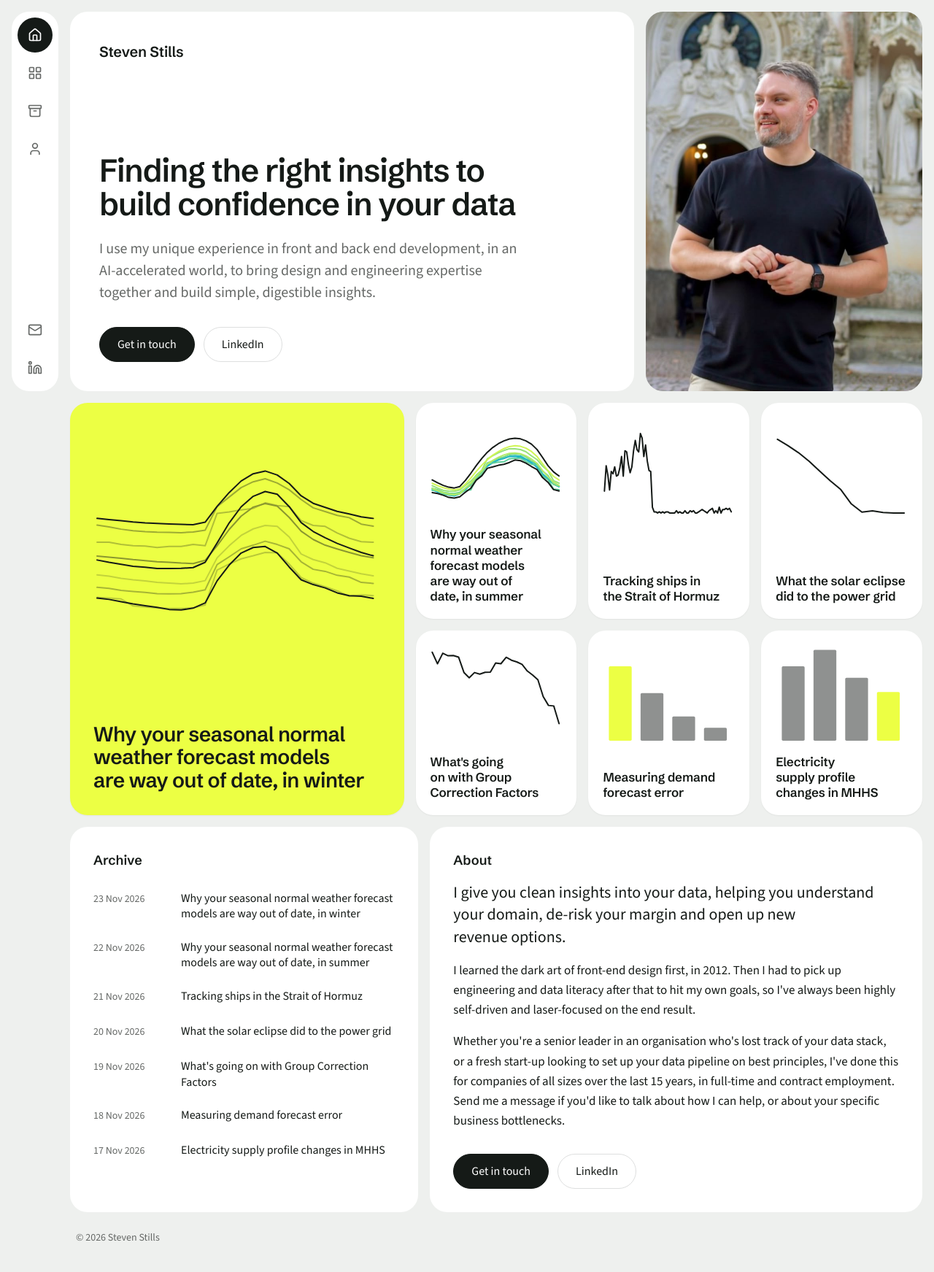
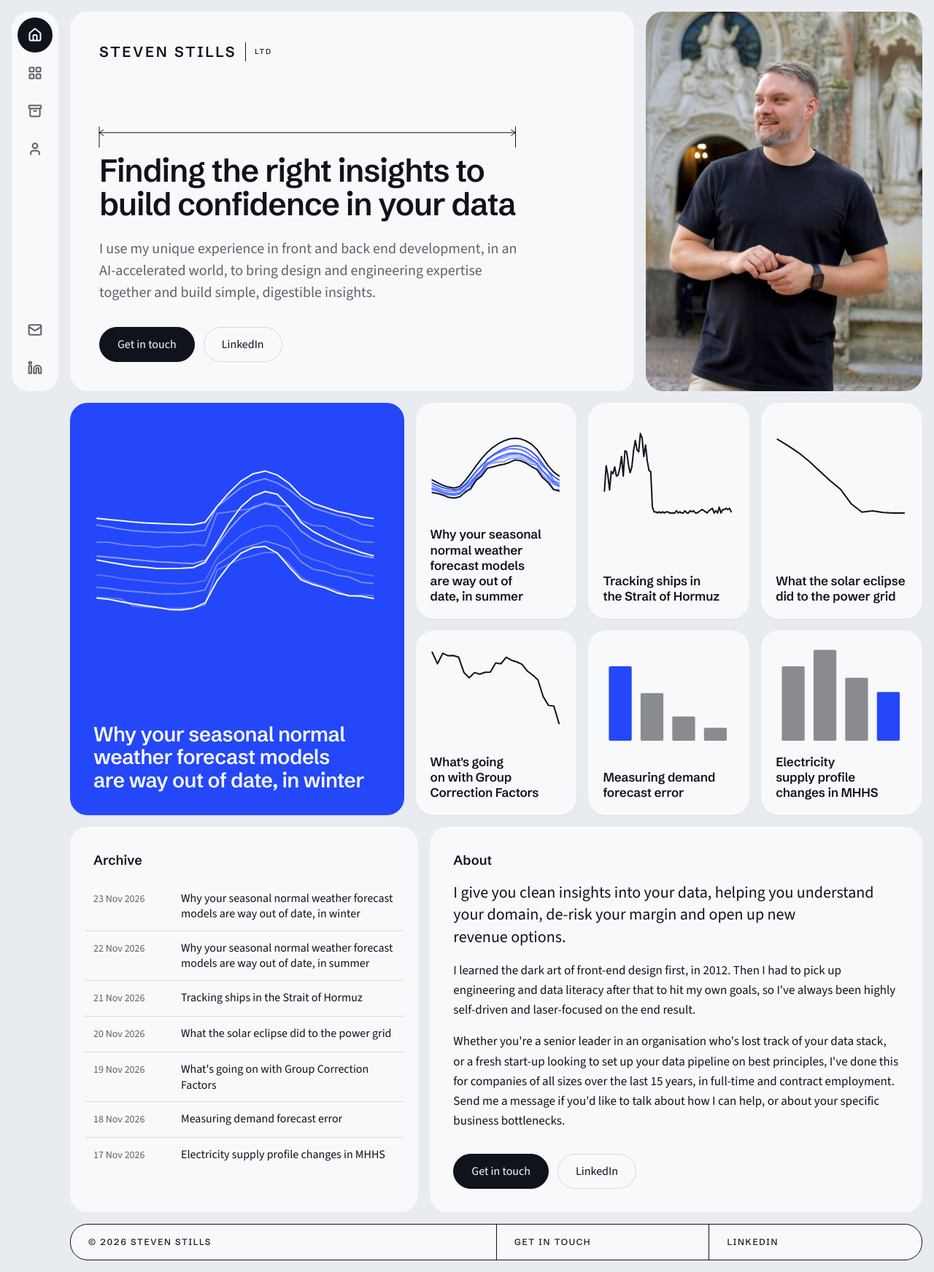
Before and after one commit to steven-stills-dev/stevenstills.com, a React (Vite) app: page / in a window 1280 px wide. Shown: the whole page at 73% size. Built offline with nearby package versions, Linux system fonts and the light colour scheme.

Commit message:
pared the palette back to cobalt, off-whites and blacks and rebuilt the page around the wordmark (#41)

```diff
--- /dev/null
+++ b/src/components/Wordmark.tsx
@@ -0,0 +1,4 @@
+/** The Steven Stills Ltd wordmark: caps, a thin rule, then LTD at half size. It takes its size from the font size around it. */
+export default function Wordmark() {
+  return <span className="wm" translate="no">Steven Stills<i aria-hidden="true" /><small>Ltd</small></span>;
+}
--- a/src/pages/Brand.tsx
+++ b/src/pages/Brand.tsx
@@ -2,19 +2,19 @@ import { useEffect } from "react";
 import { Link } from "react-router-dom";
 import { token } from "../lib/format";
 import { usePageMeta } from "../lib/meta";
+import Wordmark from "../components/Wordmark";
 import "./dash.css";
 
 // `share` is each colour's rough share of any screen: the first two carry the page, the accent marks one thing, the last two are small.
 const COLOURS = [
-  { name: "White", v: "--b-white", rank: "Primary", role: "Every panel, and the nav rail", on: "--b-ink", share: 64 },
+  { name: "Paper", v: "--b-paper", rank: "Primary", role: "Every panel, and the nav rail", on: "--b-ink", share: 64 },
   { name: "Mist", v: "--b-mist", rank: "Ground", role: "Tints the page behind the panels", on: "--b-ink", share: 20 },
-  { name: "Ink", v: "--b-ink", rank: "Ink", role: "All text, every mark in a figure, the one solid button and the marker on the nav rail", on: "--b-white", share: 8 },
-  { name: "Lime", v: "--b-lime", rank: "Accent", role: "The fill of the one featured panel, never a line or text on white", on: "--b-ink", share: 7 },
-  { name: "Aqua", v: "--b-aqua", rank: "Minor", role: "The cool line of a temperature figure, nothing else", on: "--b-ink", share: 1 },
+  { name: "Ink", v: "--b-ink", rank: "Ink", role: "All text, the lines that carry a figure, the one solid button and the marker on the nav rail", on: "--b-paper", share: 8 },
+  { name: "Cobalt", v: "--b-cobalt", rank: "Accent", role: "The one featured panel, and the usable mark in a figure", on: "--b-paper", share: 8 },
 ];
 const PAIRS: [string, string, string][] = [
-  ["Ink", "White", "All text and every mark on a panel"], ["White", "Ink", "The solid button and the marker on the nav rail"], ["Ink", "Lime", "The featured panel"],
-  ["Aqua", "White", "The cool line, never text"],
+  ["Ink", "Paper", "All text on a panel"], ["Paper", "Ink", "The solid button and the marker on the nav rail"], ["Paper", "Cobalt", "The featured panel"],
+  ["Cobalt", "Paper", "The usable mark in a figure"],
 ];
 
 const lum = (hex: string) => {
@@ -24,7 +24,7 @@ const lum = (hex: string) => {
 /** WCAG contrast ratio between two hex colours. */
 const contrast = (a: string, b: string) => { const [hi, lo] = [lum(a), lum(b)].sort((x, y) => y - x); return (hi + 0.05) / (lo + 0.05); };
 
-/** The five brand colours, the pairs they may be used in, and the type. */
+/** The brand colours, the pairs they may be used in, and the type. */
 export default function Brand() {
   usePageMeta("Brand");
   useEffect(() => { document.documentElement.classList.add("dash-on"); return () => document.documentElement.classList.remove("dash-on"); }, []);
@@ -33,12 +33,12 @@ export default function Brand() {
     <div className="dash plain">
       <main className="brand">
         <header className="d-top">
-          <Link to="/" className="name" translate="no">Steven Stills</Link>
+          <Link to="/" className="name" aria-label="Steven Stills Ltd"><Wordmark /></Link>
           <Link to="/#insights">Insights</Link>
         </header>
         <div className="panel"><h1 className="d-h">Brand colours and type</h1></div>
         <section className="panel" aria-labelledby="b-c">
-          <h2 id="b-c" className="panel-h">Five colours, in the proportion they are used</h2>
+          <h2 id="b-c" className="panel-h">Colours, in the proportion they are used</h2>
           <div className="shares" role="img" aria-label={COLOURS.map((c) => `${c.name} ${c.share}%`).join(", ")}>
             {COLOURS.map((c) => <i key={c.name} style={{ flexGrow: c.share, background: `var(${c.v})` }} />)}
           </div>
@@ -61,7 +61,7 @@ export default function Brand() {
                   <tr key={fg + bg}>
                     <td>{r >= 4.5
                       ? <span className="chip" style={{ color: hex[fg], background: hex[bg] }}>{fg} on {bg}</span>
-                      : <span className="chip" style={{ color: hex[bg === "Ink" ? "White" : "Ink"], background: hex[bg] }}><i style={{ background: hex[fg] }} />{fg} on {bg}</span>}</td>
+                      : <span className="chip" style={{ color: hex[bg === "Ink" ? "Paper" : "Ink"], background: hex[bg] }}><i style={{ background: hex[fg] }} />{fg} on {bg}</span>}</td>
                     <td>{use}</td><td>{r.toFixed(1)}:1</td><td>{r >= 4.5 ? "All text" : r >= 3 ? "Large text and graphics" : "Decoration only"}</td>
                   </tr>
                 );
--- a/src/pages/Home.tsx
+++ b/src/pages/Home.tsx
@@ -3,6 +3,7 @@ import { useLocation, useNavigate, useSearchParams } from "react-router-dom";
 import { Archive, ChevronLeft, ChevronRight, Home as HomeIcon, LayoutGrid, Linkedin, Mail, User, X } from "lucide-react";
 import { INSIGHTS, type Insight } from "../insights";
 import Figure from "../components/Figure";
+import Wordmark from "../components/Wordmark";
 import { usePageMeta } from "../lib/meta";
 import "./dash.css";
 
@@ -36,6 +37,8 @@ export default function Home() {
   const [at, setAt] = useState(0);
   const sheet = useRef<HTMLDialogElement>(null);
   const from = useRef<{ x: number; y: number } | null>(null);
+  const hero = useRef<HTMLElement>(null);
+  const dim = useRef<SVGSVGElement>(null);
   const it = open >= 0 ? INSIGHTS[open] : null;
 
   useEffect(() => { document.documentElement.classList.add("dash-on"); return () => document.documentElement.classList.remove("dash-on"); }, []);
@@ -47,6 +50,26 @@ export default function Home() {
     }, { rootMargin: "-45% 0px -50% 0px" });
     SECTIONS.forEach((s) => { const el = document.getElementById(s.id); if (el) io.observe(el); });
     return () => io.disconnect();
+  }, []);
+
+  // one dimension mark spans the headline's longest line, 24px above it; redrawn when the hero changes size
+  useEffect(() => {
+    const box = hero.current, svg = dim.current, h = box?.querySelector(".d-h");
+    if (!box || !svg || !h) return;
+    const draw = () => {
+      const o = box.getBoundingClientRect(), range = document.createRange();
+      range.selectNodeContents(h);
+      const lines = [...range.getClientRects()];
+      if (!lines.length) return;
+      const L = Math.min(...lines.map((r) => r.left)) - o.left, R = Math.max(...lines.map((r) => r.right)) - o.left, y = Math.min(...lines.map((r) => r.top)) - o.top - 24;
+      svg.setAttribute("width", String(o.width)); svg.setAttribute("height", String(o.height));
+      // extension lines stop 4px short of the text; open arrowheads, no words
+      svg.innerHTML = `<path d="M${L},${y + 20} V${y - 8} M${R},${y + 20} V${y - 8} M${L},${y} H${R} M${L + 6},${y - 4} L${L},${y} L${L + 6},${y + 4} M${R - 6},${y - 4} L${R},${y} L${R - 6},${y + 4}" />`;
+    };
+    const ro = new ResizeObserver(draw);
+    ro.observe(box);
+    document.fonts.ready.then(draw);
+    return () => ro.disconnect();
   }, []);
 
   /** Open an insight, or close the sheet with null. The hash is kept so the page does not jump. */
@@ -98,8 +121,9 @@ export default function Home() {
       </nav>
 
       <main className="grid">
-        <section id="top" className="panel hero" style={{ ["--i" as string]: 0 }}>
-          <p className="name" translate="no">Steven Stills</p>
+        <section id="top" ref={hero} className="panel hero" style={{ ["--i" as string]: 0 }}>
+          <p className="name"><Wordmark /></p>
+          <svg ref={dim} className="dim" aria-hidden="true" />
           <h1 className="d-h">Finding the right insights to build confidence in your data</h1>
           <p className="d-lede">I use my unique experience in front and back end development, in an AI-accelerated world, to bring design and engineering expertise together and build simple, digestible insights.</p>
           <div className="actions">
@@ -141,7 +165,11 @@ export default function Home() {
           </div>
         </section>
 
-        <p className="foot-line">© 2026 Steven Stills</p>
+        <footer className="tb">
+          <span>© 2026 Steven Stills</span>
+          <a href={MAIL}>Get in touch</a>
+          <a href={LINKEDIN} target="_blank" rel="noopener">LinkedIn</a>
+        </footer>
       </main>
 
       <dialog ref={sheet} className="sheet" aria-labelledby="sheet-h" onClose={() => { if (open >= 0) go(null); }}
--- a/src/pages/dash.css
+++ b/src/pages/dash.css
@@ -1,23 +1,23 @@
-/* The dashboard home. Colour budget: White panels on a Mist-tinted page carry almost everything, Ink is text, every mark that
-   carries a figure, the one solid button and the marker on the nav rail, Lime fills the single featured panel and is never a line
-   or text on white, Aqua is only the cool line of a temperature figure. Tokens live in styles.css. */
-html.dash-on, html.dash-on body, html.dash-on #root { background: color-mix(in srgb, var(--b-mist) 45%, var(--b-white)); color-scheme: light; }
+/* The dashboard home. Colour budget: Paper panels on a Mist-tinted page carry almost everything, Ink is text, the lines that
+   carry a figure, the one solid button and the marker on the nav rail. Cobalt is the only colour: the single featured panel,
+   and in a figure the usable mark and the ramp behind the supporting lines. Tokens live in styles.css. */
+html.dash-on, html.dash-on body, html.dash-on #root { background: color-mix(in srgb, var(--b-mist) 45%, var(--b-paper)); color-scheme: light; }
 @media (prefers-reduced-motion: no-preference) { html.dash-on { scroll-behavior: smooth; } }
 /* one corner radius for every element; anything 48px or shorter becomes a pill or a circle with it */
-.dash { --r: 24px; --ink: var(--b-ink); --mute: color-mix(in srgb, var(--b-ink) 66%, var(--b-white)); --page: color-mix(in srgb, var(--b-mist) 45%, var(--b-white));
-  --rule: color-mix(in srgb, var(--b-ink) 14%, var(--b-white)); --mark: var(--b-lime); --rest: color-mix(in srgb, var(--b-ink) 48%, var(--b-white));
+.dash { --r: 24px; --ink: var(--b-ink); --mute: color-mix(in srgb, var(--b-ink) 66%, var(--b-paper)); --page: color-mix(in srgb, var(--b-mist) 45%, var(--b-paper));
+  --rule: color-mix(in srgb, var(--b-ink) 14%, var(--b-paper)); --mark: var(--b-cobalt); --rest: color-mix(in srgb, var(--b-ink) 48%, var(--b-paper));
   display: grid; grid-template-columns: 64px minmax(0, 1fr); gap: 16px; align-items: start; width: 100%; max-width: 100rem; margin: 0 auto; color: var(--ink);
   padding: 16px max(16px, env(safe-area-inset-right)) 16px max(16px, env(safe-area-inset-left)); -webkit-tap-highlight-color: transparent; }
 .dash.plain { grid-template-columns: minmax(0, 1fr); }
-.dash ::selection { background: var(--b-lime); color: var(--b-ink); }
-.dash :focus-visible { outline: 2px solid var(--b-ink); outline-offset: 3px; }
+.dash ::selection { background: var(--b-cobalt); color: var(--b-paper); }
+.dash :focus-visible { outline: 2px solid var(--b-cobalt); outline-offset: 3px; }
 .dash [id] { scroll-margin-top: 16px; }
-.skip { position: absolute; left: 16px; top: -64px; z-index: 20; padding: 12px 16px; background: var(--b-ink); color: var(--b-white); border-radius: 24px; font-weight: 500; }
+.skip { position: absolute; left: 16px; top: -64px; z-index: 20; padding: 12px 16px; background: var(--b-ink); color: var(--b-paper); border-radius: 24px; font-weight: 500; }
 .skip:focus { top: 16px; }
 
 /* nav rail: a quiet panel the height of its icons that stays put, with one ink marker that slides to the section in view */
 /* as tall as the hero beside it, so the first row ends on one line: sections at the top, contact at the bottom */
-.rail { position: sticky; top: 16px; display: flex; flex-direction: column; justify-content: space-between; gap: 16px; min-height: min(520px, calc(100svh - 32px)); padding: 8px; border-radius: var(--r); background: var(--b-white); z-index: 5; }
+.rail { position: sticky; top: 16px; display: flex; flex-direction: column; justify-content: space-between; gap: 16px; min-height: min(520px, calc(100svh - 32px)); padding: 8px; border-radius: var(--r); background: var(--b-paper); z-index: 5; }
 .rail ul { list-style: none; display: flex; flex-direction: column; gap: 4px; position: relative; }
 /* a little overshoot, so the marker settles instead of stopping dead */
 .rail-nav::before { content: ""; position: absolute; left: 0; top: 0; width: 48px; height: 48px; border-radius: var(--r); background: var(--b-ink);
@@ -28,13 +28,13 @@ html.dash-on, html.dash-on body, html.dash-on #root { background: color-mix(in s
 .rail-a:hover { color: var(--ink); }
 .rail-out .rail-a:hover { background: var(--page); }
 .rail-a:active { transform: scale(1.08, .92); }
-.rail-a[aria-current], .rail-a[aria-current]:hover { color: var(--b-white); }
+.rail-a[aria-current], .rail-a[aria-current]:hover { color: var(--b-paper); }
 .dash .rail-a:focus-visible { outline-offset: -4px; }
-.dash .rail-a[aria-current]:focus-visible { outline-color: var(--b-white); }
+.dash .rail-a[aria-current]:focus-visible { outline-color: var(--b-paper); }
 
 /* panels */
 .grid { display: grid; grid-template-columns: repeat(12, minmax(0, 1fr)); gap: 16px; }
-.panel { background: var(--b-white); border-radius: var(--r); padding: 32px; animation: rise .5s var(--out) backwards; animation-delay: calc(var(--i, 0) * 45ms); }
+.panel { background: var(--b-paper); border-radius: var(--r); padding: 32px; animation: rise .5s var(--out) backwards; animation-delay: calc(var(--i, 0) * 45ms); }
 @keyframes rise { from { opacity: 0; transform: translate3d(0, 16px, 0); } }
 .panel-h { font-family: var(--heading); font-size: 1.125rem; font-weight: 600; margin-bottom: 16px; font-variant-numeric: proportional-nums; }
 .d-h { font-family: var(--display); font-size: clamp(2rem, 3.4vw, 3.25rem); font-weight: 600; letter-spacing: -.025em; line-height: 1.06; text-wrap: balance; font-variant-numeric: proportional-nums; }
@@ -46,9 +46,9 @@ html.dash-on, html.dash-on body, html.dash-on #root { background: color-mix(in s
 .portrait { grid-column: 9 / 13; padding: 0; overflow: hidden; background: var(--b-mist); }
 .portrait img { width: 100%; height: 100%; object-fit: cover; object-position: 50% 30%; }
 
-.d-btn { display: inline-flex; align-items: center; min-height: 48px; padding: 0 24px; border-radius: var(--r); background: var(--b-ink); color: var(--b-white); border: 1px solid var(--b-ink);
+.d-btn { display: inline-flex; align-items: center; min-height: 48px; padding: 0 24px; border-radius: var(--r); background: var(--b-ink); color: var(--b-paper); border: 1px solid var(--b-ink);
   font-size: 1rem; font-weight: 500; text-decoration: none; touch-action: manipulation; transition: background-color .15s var(--out), border-color .15s var(--out), transform .1s var(--out); }
-.d-btn:hover { background: color-mix(in srgb, var(--b-ink) 84%, var(--b-white)); }
+.d-btn:hover { background: color-mix(in srgb, var(--b-ink) 84%, var(--b-paper)); }
 .d-btn.ghost { background: none; color: var(--ink); border-color: var(--rule); }
 .d-btn.ghost:hover { background: var(--page); }
 /* a press squashes the button a touch, so it has some weight */
@@ -64,7 +64,7 @@ html.dash-on, html.dash-on body, html.dash-on #root { background: color-mix(in s
 .tile { --tx: 0; --ty: 0; display: flex; flex-direction: column; gap: 16px; padding: 20px; color: var(--ink); text-decoration: none; touch-action: manipulation;
   box-shadow: 0 1px 2px color-mix(in srgb, var(--b-ink) 5%, transparent); transition: transform .2s var(--out), box-shadow .2s var(--out); }
 .tile-t { margin-top: auto; font-family: var(--heading); font-size: 1.0625rem; font-weight: 600; letter-spacing: -.01em; line-height: 1.25; text-wrap: balance; font-variant-numeric: proportional-nums; }
-.feat { grid-column: span 2; grid-row: span 2; padding: 32px; gap: 24px; background: var(--b-lime); --mark: var(--b-ink); --rest: color-mix(in srgb, var(--b-ink) 35%, var(--b-lime)); }
+.feat { grid-column: span 2; grid-row: span 2; padding: 32px; gap: 24px; background: var(--b-cobalt); --ink: var(--b-paper); --mark: var(--b-paper); }
 .feat .tile-t { font-size: clamp(1.5rem, 2.2vw, 2rem); line-height: 1.12; letter-spacing: -.02em; }
 .feat .fig { margin-block: auto; }
 .dash .feat:focus-visible { outline-color: var(--b-ink); }
@@ -82,10 +82,10 @@ html.dash-on, html.dash-on body, html.dash-on #root { background: color-mix(in s
 .fig svg { display: block; width: 100%; height: auto; overflow: visible; }
 /* every line is the same 2px on screen, whatever size its figure is drawn at; colour alone sets one apart */
 .fig .line { stroke: var(--ink); stroke-width: 2; vector-effect: non-scaling-stroke; stroke-linejoin: round; stroke-linecap: round; }
-/* the supporting lines run a ramp from Aqua (first series) to Lime (last); the lines that carry the story are Ink */
-.fig .line.quiet { stroke: color-mix(in srgb, var(--b-lime) calc(var(--t, 0) * 100%), var(--b-aqua)); }
-/* on Lime the ramp is tonal, from light to dark */
-.feat .line.quiet { stroke: color-mix(in srgb, var(--b-ink) calc(15% + var(--t, 0) * 35%), var(--b-lime)); }
+/* the supporting lines run a ramp of Cobalt tints, pale (first series) to full (last); the lines that carry the story are Ink */
+.fig .line.quiet { stroke: color-mix(in srgb, var(--b-cobalt) calc(20% + var(--t, 0) * 80%), var(--b-paper)); }
+/* on Cobalt the story lines are Paper and the ramp runs toward it */
+.feat .line.quiet { stroke: color-mix(in srgb, var(--b-paper) calc(20% + var(--t, 0) * 35%), var(--b-cobalt)); }
 .fig .mark { fill: var(--mark); }
 .fig .rest { fill: var(--rest); }
 .fig .ax { fill: var(--mute); font-size: 11px; font-family: var(--sans); }
@@ -94,6 +94,8 @@ html.dash-on, html.dash-on body, html.dash-on #root { background: color-mix(in s
 /* archive and about */
 .archive { grid-column: 1 / 6; }
 .archive ul { list-style: none; margin: 0 -12px; }
+/* hairline rules between the rows */
+.archive li + li { border-top: 1px solid var(--rule); }
 .archive li a { display: grid; grid-template-columns: 6.5rem minmax(0, 1fr); gap: 16px; align-items: baseline; min-height: 48px; padding: 12px; border-radius: var(--r); color: inherit; text-decoration: none;
   transition: background-color .15s var(--out); }
 .archive li a:hover { background: var(--page); }
@@ -103,10 +105,30 @@ html.dash-on, html.dash-on body, html.dash-on #root { background: color-mix(in s
 .about p { max-width: 40rem; font-size: 1.0625rem; line-height: 1.6; }
 .about p + p { margin-top: 16px; }
 .about .d-lede { font-size: 1.375rem; line-height: 1.4; }
-.foot-line { grid-column: 1 / -1; padding: 8px 8px 16px; font-size: .875rem; color: var(--mute); }
+/* the wordmark: STEVEN STILLS, a thin rule 1.3em tall with 0.6em either side, then LTD at half size */
+.wm { display: inline-flex; align-items: center; gap: .6em; font-family: var(--display); font-weight: 600; letter-spacing: .14em; text-transform: uppercase; white-space: nowrap; line-height: 1; }
+.wm i { width: max(1px, .045em); height: 1.3em; background: currentColor; }
+.wm small { font-size: .5em; font-weight: 500; letter-spacing: .2em; }
+/* the title block: fixed information in ruled cells and small caps */
+.tb { grid-column: 1 / -1; display: grid; grid-template-columns: 2fr 1fr 1fr; background: var(--b-paper); border: 1px solid var(--ink); border-radius: var(--r); overflow: hidden;
+  font-family: var(--heading); font-size: .75rem; font-weight: 500; letter-spacing: .14em; text-transform: uppercase; }
+.tb > * { display: flex; align-items: center; min-height: 48px; padding: 0 24px; color: inherit; text-decoration: none; border-left: 1px solid var(--ink); transition: background-color .15s var(--out); }
+.tb > :first-child { border-left: 0; }
+.tb a:hover { background: var(--page); }
+.dash .tb a:focus-visible { outline-offset: -4px; }
+/* one dimension mark, over the headline: a hairline with round ends. Never on a card, never carrying words */
+.hero { position: relative; }
+.dim { position: absolute; left: 0; top: 0; pointer-events: none; overflow: visible; }
+.dim path { fill: none; stroke: var(--ink); stroke-width: 1; stroke-linecap: round; stroke-linejoin: round; }
+/* icons share the figures' 2px line */
+.rail-a svg *, .d-icon svg * { vector-effect: non-scaling-stroke; stroke-width: 2px; }
+/* lines draw in once, then hold: the dimension, and each card's figure as its panel arrives */
+.dim { animation: draw .9s var(--out) .5s backwards; }
+.tile .line { animation: draw .9s var(--out) backwards; animation-delay: calc(var(--i, 0) * 45ms + .25s); }
+.tile rect { transform-box: fill-box; transform-origin: 50% 100%; animation: grow .5s var(--out) backwards; animation-delay: calc(var(--i, 0) * 45ms + .25s); }
 
 /* the sheet: one insight, opened from the panel that was clicked */
-.sheet { width: min(680px, calc(100vw - 32px)); max-height: calc(100svh - 32px); margin: auto; padding: 0; border: 0; border-radius: var(--r); background: var(--b-white); color: var(--b-ink);
+.sheet { width: min(680px, calc(100vw - 32px)); max-height: calc(100svh - 32px); margin: auto; padding: 0; border: 0; border-radius: var(--r); background: var(--b-paper); color: var(--b-ink);
   overflow: auto; overscroll-behavior: contain; box-shadow: 0 32px 80px color-mix(in srgb, var(--b-ink) 30%, transparent);
   opacity: 0; transform: scale(.9); transition: opacity .12s var(--in), transform .12s var(--in), overlay .12s allow-discrete, display .12s allow-discrete; }
 .sheet[open] { opacity: 1; transform: none; transition: opacity .2s var(--out), transform .28s var(--out), overlay .28s allow-discrete, display .28s allow-discrete; }
@@ -152,7 +174,10 @@ html.dash-on, html.dash-on body, html.dash-on #root { background: color-mix(in s
   .panel { padding: 24px; border-radius: var(--r); }
   .hero, .portrait, .archive, .about { grid-column: 1 / -1; }
   .hero { min-height: 0; padding: 24px; }
-  .name { padding-bottom: 32px; }
+  .name { padding-bottom: 48px; }
+  .tb { grid-template-columns: minmax(0, 1fr); }
+  .tb > * { border-left: 0; border-top: 1px solid var(--ink); }
+  .tb > :first-child { border-top: 0; }
   .portrait { aspect-ratio: 4 / 3; padding: 0; }
   .insights { grid-template-columns: repeat(2, minmax(0, 1fr)); }
   .tile { padding: 16px; }
@@ -174,7 +199,7 @@ html.dash-on, html.dash-on body, html.dash-on #root { background: color-mix(in s
 .brand { display: grid; gap: 16px; }
 .brand .panel { animation: none; }
 .shares { display: flex; height: 24px; margin-bottom: 16px; border-radius: var(--r); overflow: hidden; border: 1px solid var(--rule); }
-.swatches { display: grid; grid-template-columns: repeat(5, minmax(0, 1fr)); gap: 16px; }
+.swatches { display: grid; grid-template-columns: repeat(4, minmax(0, 1fr)); gap: 16px; }
 .swatch { border-radius: var(--r); padding: 16px; min-height: 180px; display: flex; flex-direction: column; justify-content: flex-end; gap: 4px; border: 1px solid var(--rule); }
 .swatch b { font-family: var(--heading); font-size: 1.125rem; font-weight: 600; }
 .swatch span { font-size: .875rem; line-height: 1.4; }
--- a/src/styles.css
+++ b/src/styles.css
@@ -20,12 +20,11 @@
   --sans: 'Source Sans 3', 'Helvetica Neue', Arial, system-ui, sans-serif;          /* body */
   --ease: cubic-bezier(0.22, 1, 0.36, 1);
   --t-kpilabel-size: 0.8125rem; --t-kpilabel-weight: 500;
-  /* Brand colours for the dashboard home (Steven, 23 November 2026). Every other shade there is a mix of two of these. */
-  --b-white: #FFFFFF;  /* primary: every panel, and the nav rail */
-  --b-ink: #151A17;    /* all text, every mark that carries a figure, the one solid button and the marker on the nav rail */
-  --b-lime: #ECFF44;   /* accent: the fill of the one featured panel, never a line or text on white */
-  --b-mist: #D9DDDA;   /* minor: tints the page behind the panels */
-  --b-aqua: #0AB0D1;   /* minor: the cool line of a temperature figure only */
+  /* Brand colours for the dashboard home (Steven, 23 November 2026): one cobalt, off-whites and blacks. Every other shade there is a mix of two of these. */
+  --b-paper: #F8F9FB;   /* primary: every panel, and the nav rail */
+  --b-ink: #10131C;     /* all text, the lines that carry a figure, the one solid button and the marker on the nav rail */
+  --b-cobalt: #2447F9;  /* the one colour: the featured panel, and in a figure the usable mark and the supporting ramp */
+  --b-mist: #D5DAE2;    /* tints the page behind the panels */
   --out: cubic-bezier(0.16, 1, 0.3, 1);
   --move: cubic-bezier(0.65, 0, 0.35, 1);
   --in: cubic-bezier(0.7, 0, 0.84, 0);
```
Also changed, not shown: 1 other file (tests, documents, lock files or other folders).
